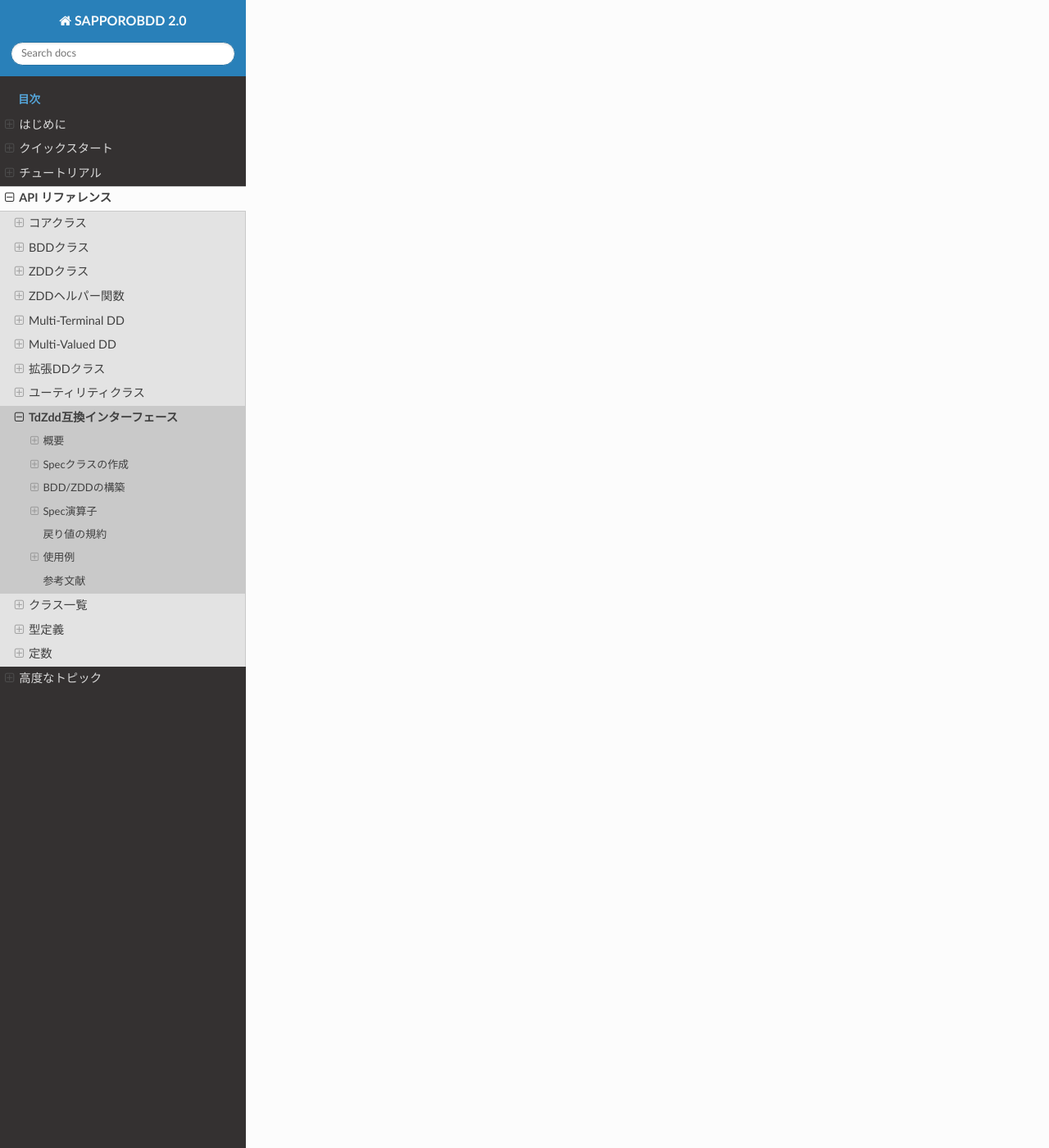
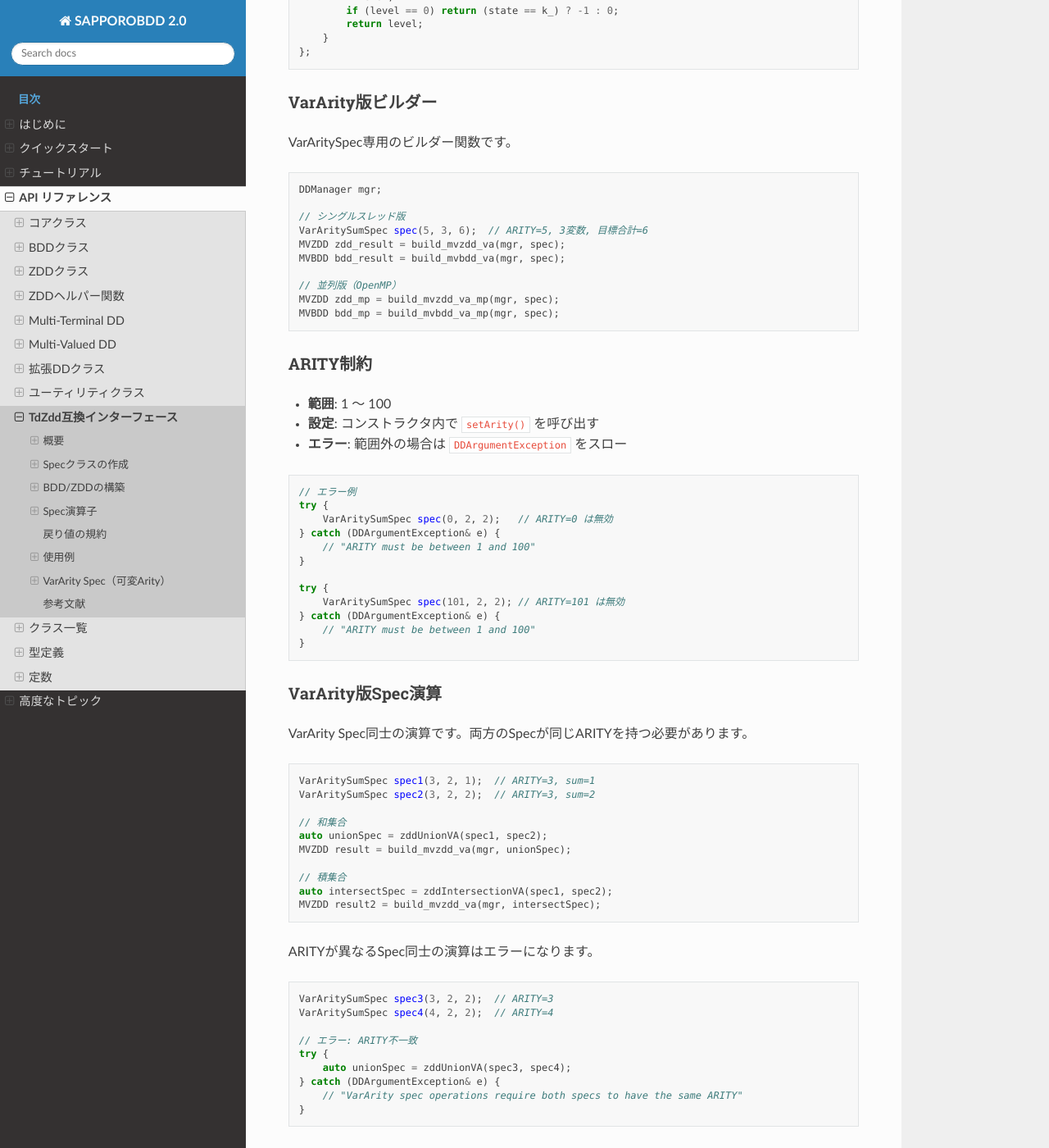
Before and after one commit to junkawahara/SAPPOROBDD2-test, a Sphinx documentation site: the page built from docs/api/tdzdd.rst, in a window 1280 px wide and 1400 px high, scrolled down 6082 px. Shown: the whole window at 82% size. Built offline with Sphinx 7.4.7 and the Read the Docs theme 3.1.0, drawn with Linux system fonts in a browser that asks for light colours; some of the changed text lies outside the part shown.

Commit message:
Add VarArityHybridDdSpec for runtime-configurable ARITY
Implement VarArity versions of TdZdd Spec classes that allow specifying
ARITY (branching factor) at runtime instead of compile-time:

- VarArityHybridDdSpec<S, TS, TA>: hybrid scalar + array state
- VarArityDdSpec<S, T>: scalar state only
- VarArityStatelessDdSpec<S>: no state

Add corresponding builder functions:
- build_mvzdd_va / build_mvbdd_va: single-threaded builders
- build_mvzdd_va_mp / build_mvbdd_va_mp: parallel (OpenMP) builders

Add VarArity Spec operations:
- zddUnionVA: set union for VarArity specs
- zddIntersectionVA: set intersection for VarArity specs

ARITY constraints:
- Range: 1 to 100
- Must be set via setArity() in constructor
- Throws DDArgumentException if out of range
- Spec operations require matching ARITY

Co-Authored-By: Claude Opus 4.5 <noreply@anthropic.com>

```diff
--- a/docs/api/tdzdd.rst
+++ b/docs/api/tdzdd.rst
@@ -224,6 +224,191 @@ zddUnreduction
    HamiltonPath spec(graph);
    ZDD paths = build_zdd(mgr, spec);
 
+VarArity Spec（可変Arity）
+--------------------------
+
+ARITY（分岐数）を実行時に指定できるSpecクラスです。
+通常の ``HybridDdSpec<S, TS, TA, AR>`` は ARITY をコンパイル時テンプレート引数として
+指定しますが、``VarArityHybridDdSpec<S, TS, TA>`` は ``setArity()`` で実行時に指定します。
+
+ヘッダファイル
+~~~~~~~~~~~~~~
+
+.. code-block:: cpp
+
+   #include "sbdd2/tdzdd/VarArityDdSpec.hpp"
+
+VarArityHybridDdSpec
+~~~~~~~~~~~~~~~~~~~~
+
+スカラー状態と配列状態を持つVarArity版Specクラスです。
+
+.. code-block:: cpp
+
+   // 可変Arityの合計Spec
+   class VarAritySumSpec
+       : public VarArityHybridDdSpec<VarAritySumSpec, int, int> {
+       int n_;       // 変数の数
+       int target_;  // 目標合計
+
+   public:
+       VarAritySumSpec(int arity, int n, int target) : n_(n), target_(target) {
+           setArity(arity);     // ARITYを実行時に設定（必須）
+           setArraySize(1);     // 配列サイズを設定
+       }
+
+       int getRoot(int& s, int* a) {
+           s = 0;
+           a[0] = 0;
+           return n_;
+       }
+
+       int getChild(int& s, int* a, int level, int value) {
+           (void)a;
+           s += value;  // value は 0 から getArity()-1 まで
+           --level;
+
+           if (level == 0) {
+               return (s == target_) ? -1 : 0;
+           }
+
+           // 枝刈り
+           int maxRemaining = level * (getArity() - 1);
+           if (s > target_) return 0;
+           if (s + maxRemaining < target_) return 0;
+
+           return level;
+       }
+   };
+
+VarArityStatelessDdSpec
+~~~~~~~~~~~~~~~~~~~~~~~
+
+状態を持たないVarArity版Specクラスです。
+
+.. code-block:: cpp
+
+   class VarArityPowerSetSpec
+       : public VarArityStatelessDdSpec<VarArityPowerSetSpec> {
+       int n_;
+
+   public:
+       VarArityPowerSetSpec(int arity, int n) : n_(n) {
+           setArity(arity);  // ARITYを実行時に設定
+       }
+
+       int getRoot() const {
+           return n_;
+       }
+
+       int getChild(int level, int value) const {
+           (void)value;
+           if (level == 1) return -1;
+           return level - 1;
+       }
+   };
+
+VarArityDdSpec
+~~~~~~~~~~~~~~
+
+スカラー状態のみを持つVarArity版Specクラスです。
+
+.. code-block:: cpp
+
+   class VarArityCombination
+       : public VarArityDdSpec<VarArityCombination, int> {
+       int n_, k_;
+
+   public:
+       VarArityCombination(int arity, int n, int k) : n_(n), k_(k) {
+           setArity(arity);
+       }
+
+       int getRoot(int& state) const {
+           state = 0;
+           return n_;
+       }
+
+       int getChild(int& state, int level, int value) const {
+           state += value;
+           --level;
+           if (level == 0) return (state == k_) ? -1 : 0;
+           return level;
+       }
+   };
+
+VarArity版ビルダー
+~~~~~~~~~~~~~~~~~~
+
+VarAritySpec専用のビルダー関数です。
+
+.. code-block:: cpp
+
+   DDManager mgr;
+
+   // シングルスレッド版
+   VarAritySumSpec spec(5, 3, 6);  // ARITY=5, 3変数, 目標合計=6
+   MVZDD zdd_result = build_mvzdd_va(mgr, spec);
+   MVBDD bdd_result = build_mvbdd_va(mgr, spec);
+
+   // 並列版（OpenMP）
+   MVZDD zdd_mp = build_mvzdd_va_mp(mgr, spec);
+   MVBDD bdd_mp = build_mvbdd_va_mp(mgr, spec);
+
+ARITY制約
+~~~~~~~~~
+
+* **範囲**: 1 ～ 100
+* **設定**: コンストラクタ内で ``setArity()`` を呼び出す
+* **エラー**: 範囲外の場合は ``DDArgumentException`` をスロー
+
+.. code-block:: cpp
+
+   // エラー例
+   try {
+       VarAritySumSpec spec(0, 2, 2);   // ARITY=0 は無効
+   } catch (DDArgumentException& e) {
+       // "ARITY must be between 1 and 100"
+   }
+
+   try {
+       VarAritySumSpec spec(101, 2, 2); // ARITY=101 は無効
+   } catch (DDArgumentException& e) {
+       // "ARITY must be between 1 and 100"
+   }
+
+VarArity版Spec演算
+~~~~~~~~~~~~~~~~~~
+
+VarArity Spec同士の演算です。両方のSpecが同じARITYを持つ必要があります。
+
+.. code-block:: cpp
+
+   VarAritySumSpec spec1(3, 2, 1);  // ARITY=3, sum=1
+   VarAritySumSpec spec2(3, 2, 2);  // ARITY=3, sum=2
+
+   // 和集合
+   auto unionSpec = zddUnionVA(spec1, spec2);
+   MVZDD result = build_mvzdd_va(mgr, unionSpec);
+
+   // 積集合
+   auto intersectSpec = zddIntersectionVA(spec1, spec2);
+   MVZDD result2 = build_mvzdd_va(mgr, intersectSpec);
+
+ARITYが異なるSpec同士の演算はエラーになります。
+
+.. code-block:: cpp
+
+   VarAritySumSpec spec3(3, 2, 2);  // ARITY=3
+   VarAritySumSpec spec4(4, 2, 2);  // ARITY=4
+
+   // エラー: ARITY不一致
+   try {
+       auto unionSpec = zddUnionVA(spec3, spec4);
+   } catch (DDArgumentException& e) {
+       // "VarArity spec operations require both specs to have the same ARITY"
+   }
+
 参考文献
 --------
 
```
Also changed, not shown: 5 other files.
